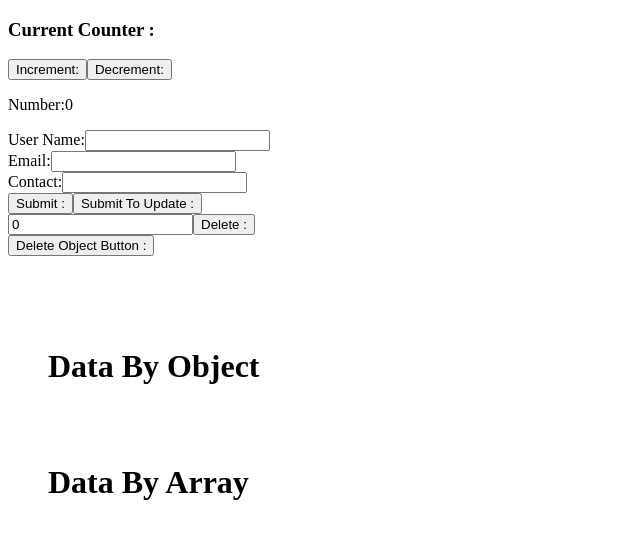
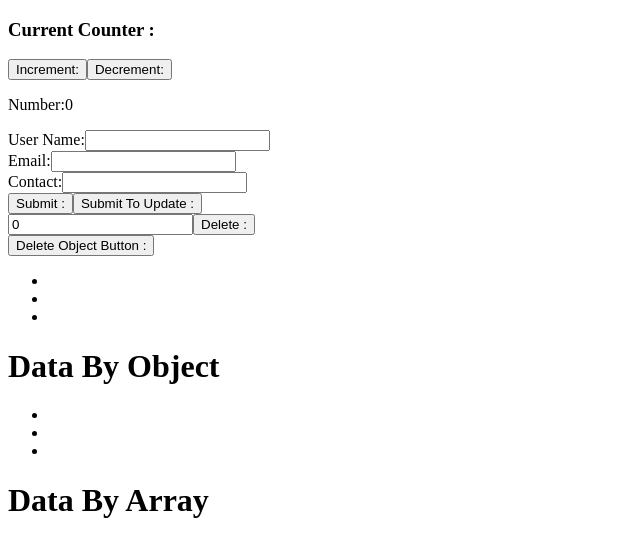
Before and after one commit to abdullahhafiz/reduxpractice, a React (Create React App) app: page / in a window 1280 px wide. Shown: the top 556 px of the page, without its empty margins (0-640 px from the left). Built offline with nearby package versions, Linux system fonts and the light colour scheme.

Commit message:
test cases added for object data and array data

```diff
--- a/src/pages/formPage.js
+++ b/src/pages/formPage.js
@@ -79,26 +79,25 @@ const FormData = ({ SubmitData, updateData , newFormData, deleteData, newFormDat
             <div>
             <input id = 'dlteInput' type = 'text' value={onDelteIndex} name={onDelteIndex} onChange = {(e)=>{onDelete(e.target.value)}}></input>
                 <button id = 'dlteBtn' type='button' onClick={onClickDelete}>Delete :</button>
-            </div>
+               </div>
             <div>
             <button id = 'objdlteBtn' type='button' onClick={onClickObjectDelete}>Delete Object Button :</button>
             </div>
-            <ul id = 'singleDtaLst'>
-                {newFormData.userName}<br />
-                {newFormData.email}<br />
-                {newFormData.contact}<br />
-            </ul>
+                <ul id = 'dataLst'>
+                    <li>{newFormData.userName}</li>
+                    <li>{newFormData.email}</li>
+                    <li>{newFormData.contact}</li>
+                </ul>
+        <p><h1>Data By Object </h1></p>
+        <ul id = 'objData'>
+        <li>{newFormDataObject.data.userName}</li>
+        <li>{newFormDataObject.data.email}</li>
+        <li>{newFormDataObject.data.contact}</li>
+        </ul>
 
 
-        <ul id = 'objLst'>
-        <p><h1>Data By Object </h1></p>
-        {newFormDataObject.data.userName}<br />
-        {newFormDataObject.data.email}<br />
-        {newFormDataObject.data.contact}
-    </ul>
-
-        <ul id = 'arrLst'>
                     <p><h1>Data By Array</h1></p>
+                    <ul id = 'arrData'>
                     {
                             // newFormData.dataArray.map((itemArray, i) => {
                             //     <ul key={i}>
@@ -120,7 +119,6 @@ const FormData = ({ SubmitData, updateData , newFormData, deleteData, newFormDat
                         })
                     }
                 </ul>
-
         </div>
     )
 }
```
Also changed, not shown: 1 other file (tests, documents, lock files or other folders).
